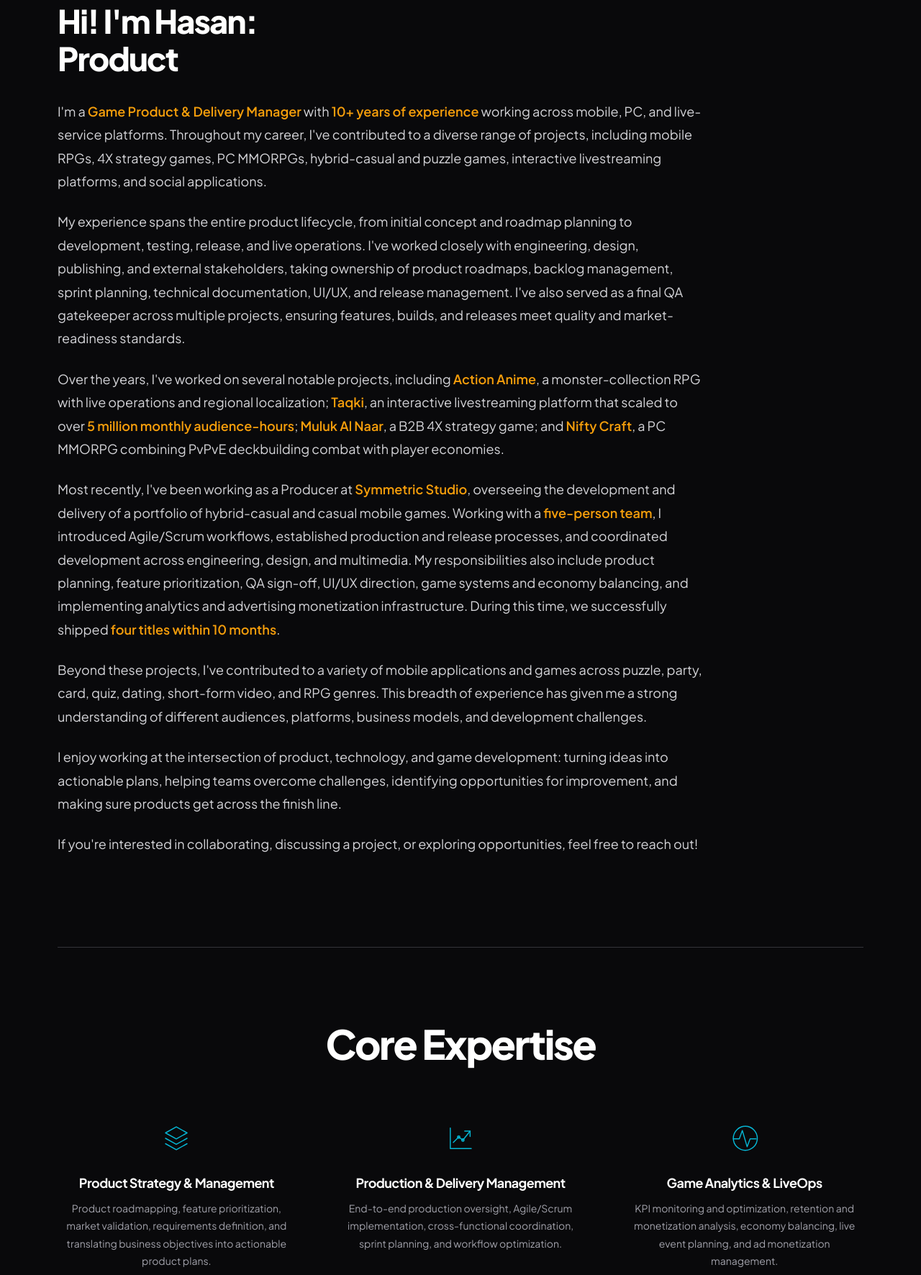
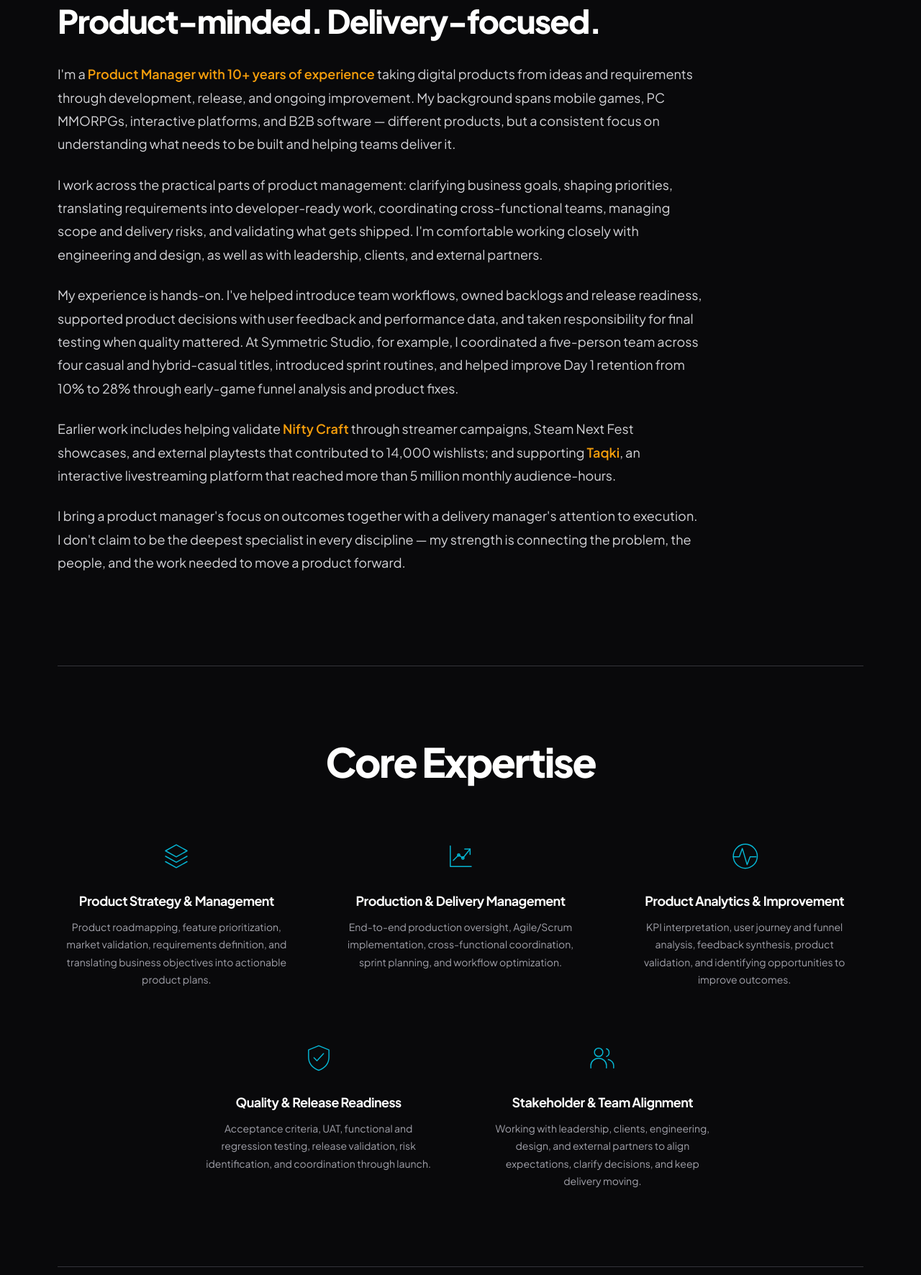
Before and after one commit to hsnfnish/hasan-portfolio, a plain HTML site: page index.html in a window 1280 px wide. Shown: the part 935-2707 px from the top of the page at 72% size. Drawn offline with Linux system fonts and the light colour scheme.

Commit message:
Refocus portfolio around Product Management

```diff
--- a/index.html
+++ b/index.html
@@ -6,9 +6,9 @@
     <meta name="theme-color" content="#09090b">
     <meta
       name="description"
-      content="Hasan Nasser Fneish is a Product & Delivery Manager building and shipping games, apps, and live experiences."
+      content="Hasan Nasser Fneish is a Product Manager focused on product strategy, technical delivery, and cross-functional execution."
     >
-    <title>Hasan Nasser Fneish — Product &amp; Delivery Manager</title>
+    <title>Hasan Nasser Fneish — Product Manager</title>
     <link rel="preload" href="assets/Hasan%20Fneish%20-%20CV.pdf" as="fetch" type="application/pdf">
     <link rel="icon" type="image/svg+xml" href="assets/images/hf-logo.svg">
     <link rel="preconnect" href="https://fonts.googleapis.com">
@@ -47,9 +47,11 @@
           <h1 class="hero-title" id="hero-title">
             <span class="hero-name">HASAN FNEISH</span>
           </h1>
-          <p class="hero-role">Product &amp; Delivery Manager <span aria-hidden="true">•</span> Game Producer <span aria-hidden="true">•</span> Product Strategist</p>
+          <p class="hero-role">Product Manager <span aria-hidden="true">•</span> Product Strategy <span aria-hidden="true">•</span> Technical Delivery</p>
+          <p class="hero-intro">I turn product goals into clear priorities, actionable requirements, and shipped products — working across teams, technology, and business objectives.</p>
           <div class="hero-actions">
-            <a class="button button-primary" href="#contact">Get in Touch</a>
+            <a class="button button-primary" href="#portfolio">Explore My Work</a>
+            <a class="button button-secondary" href="#contact">Get in Touch</a>
           </div>
         </div>
       </section>
@@ -57,55 +59,39 @@
       <section class="section-shell section-block about-section" id="about" aria-labelledby="about-title">
         <div class="about-copy">
           <h2 id="about-title" class="about-title">
-            <span class="about-title-intro">Hi! I'm Hasan:</span>
-            <span class="typewriter-line"><span class="typewriter" aria-hidden="true"></span></span>
-            <span class="sr-only">Product &amp; Delivery Manager, Game Producer, Product Strategist</span>
+            <span class="about-title-intro">Product-minded. Delivery-focused.</span>
           </h2>
           <p>
-            I'm a <strong>Game Product &amp; Delivery Manager</strong> with <strong>10+ years of experience</strong>
-            working across mobile, PC, and live-service platforms. Throughout my career, I've contributed
-            to a diverse range of projects, including mobile RPGs, 4X strategy games, PC MMORPGs,
-            hybrid-casual and puzzle games, interactive livestreaming platforms, and social applications.
+            I'm a <strong>Product Manager with 10+ years of experience</strong> taking digital products from
+            ideas and requirements through development, release, and ongoing improvement. My background spans
+            mobile games, PC MMORPGs, interactive platforms, and B2B software — different products, but a
+            consistent focus on understanding what needs to be built and helping teams deliver it.
           </p>
           <p>
-            My experience spans the entire product lifecycle, from initial concept and roadmap planning
-            to development, testing, release, and live operations. I've worked closely with engineering,
-            design, publishing, and external stakeholders, taking ownership of product roadmaps, backlog
-            management, sprint planning, technical documentation, UI/UX, and release management. I've also
-            served as a final QA gatekeeper across multiple projects, ensuring features, builds, and releases
-            meet quality and market-readiness standards.
+            I work across the practical parts of product management: clarifying business goals, shaping
+            priorities, translating requirements into developer-ready work, coordinating cross-functional
+            teams, managing scope and delivery risks, and validating what gets shipped. I'm comfortable
+            working closely with engineering and design, as well as with leadership, clients, and external
+            partners.
           </p>
           <p>
-            Over the years, I've worked on several notable projects, including <strong>Action Anime</strong>,
-            a monster-collection RPG with live operations and regional localization; <strong>Taqki</strong>,
-            an interactive livestreaming platform that scaled to over <strong>5 million monthly audience-hours</strong>;
-            <strong>Muluk Al Naar</strong>, a B2B 4X strategy game; and <strong>Nifty Craft</strong>, a PC MMORPG
-            combining PvPvE deckbuilding combat with player economies.
+            My experience is hands-on. I've helped introduce team workflows, owned backlogs and release
+            readiness, supported product decisions with user feedback and performance data, and taken
+            responsibility for final testing when quality mattered. At Symmetric Studio, for example, I
+            coordinated a five-person team across four casual and hybrid-casual titles, introduced sprint
+            routines, and helped improve Day 1 retention from 10% to 28% through early-game funnel analysis
+            and product fixes.
           </p>
           <p>
-            Most recently, I've been working as a Producer at <strong>Symmetric Studio</strong>, overseeing
-            the development and delivery of a portfolio of hybrid-casual and casual mobile games. Working
-            with a <strong>five-person team</strong>, I introduced Agile/Scrum workflows, established
-            production and release processes, and coordinated development across engineering, design, and
-            multimedia. My responsibilities also include product planning, feature prioritization, QA
-            sign-off, UI/UX direction, game systems and economy balancing, and implementing analytics and
-            advertising monetization infrastructure. During this time, we successfully shipped
-            <strong>four titles within 10 months</strong>.
+            Earlier work includes helping validate <strong>Nifty Craft</strong> through streamer campaigns,
+            Steam Next Fest showcases, and external playtests that contributed to 14,000 wishlists; and
+            supporting <strong>Taqki</strong>, an interactive livestreaming platform that reached more than
+            5 million monthly audience-hours.
           </p>
           <p>
-            Beyond these projects, I've contributed to a variety of mobile applications and games across
-            puzzle, party, card, quiz, dating, short-form video, and RPG genres. This breadth of experience
-            has given me a strong understanding of different audiences, platforms, business models, and
-            development challenges.
-          </p>
-          <p>
-            I enjoy working at the intersection of product, technology, and game development: turning ideas
-            into actionable plans, helping teams overcome challenges, identifying opportunities for
-            improvement, and making sure products get across the finish line.
-          </p>
-          <p>
-            If you're interested in collaborating, discussing a project, or exploring opportunities,
-            feel free to reach out!
+            I bring a product manager's focus on outcomes together with a delivery manager's attention to
+            execution. I don't claim to be the deepest specialist in every discipline — my strength is
+            connecting the problem, the people, and the work needed to move a product forward.
           </p>
         </div>
       </section>
@@ -149,9 +135,9 @@
                 <circle cx="25" cy="24" r="20"></circle>
               </svg>
             </div>
-            <h3>Game Analytics &amp; LiveOps</h3>
+            <h3>Product Analytics &amp; Improvement</h3>
             <p>
-              KPI monitoring and optimization, retention and monetization analysis, economy balancing, live event planning, and ad monetization management.
+              KPI interpretation, user journey and funnel analysis, feedback synthesis, product validation, and identifying opportunities to improve outcomes.
             </p>
           </article>
           <article class="service-card">
@@ -161,9 +147,9 @@
                 <path d="m16 24 5 5 11-12"></path>
               </svg>
             </div>
-            <h3>QA &amp; Release Management</h3>
+            <h3>Quality &amp; Release Readiness</h3>
             <p>
-              End-to-end testing, regression testing, build validation, release readiness, store compliance, and deployment across PC and mobile platforms.
+              Acceptance criteria, UAT, functional and regression testing, release validation, risk identification, and coordination through launch.
             </p>
           </article>
           <article class="service-card">
@@ -173,9 +159,9 @@
                 <path d="M5 41v-4c0-7 6-12 13-12s13 5 13 12v4M31 9a7 7 0 0 1 0 13M34 27c5 1 9 5 9 10v4"></path>
               </svg>
             </div>
-            <h3>Studio Operations &amp; Consulting</h3>
+            <h3>Stakeholder &amp; Team Alignment</h3>
             <p>
-              Production pipeline setup, process improvement, team structure, documentation standards, and operational alignment across development disciplines.
+              Working with leadership, clients, engineering, design, and external partners to align expectations, clarify decisions, and keep delivery moving.
             </p>
           </article>
         </div>
@@ -195,7 +181,7 @@
             <div class="project-content">
               <ul class="project-tags" aria-label="Project tags"><li>Mobile RPG</li><li>MMO</li><li>Mobile Game</li></ul>
               <h3>Action Anime</h3>
-              <p class="project-description">A mobile anime RPG combining hero collection, strategic team building, PvP battles, and cooperative boss encounters, featuring Arabic voiceovers and a competitive multiplayer experience.</p>
+              <p class="project-description">A live-service monster-collection RPG with competitive and cooperative systems. My work included product and live-operations planning, release coordination, regional localization, and ongoing feature and event delivery.</p>
             </div>
           </article>
 
@@ -207,7 +193,7 @@
             <div class="project-content">
               <ul class="project-tags" aria-label="Project tags"><li>Live Streaming</li><li>Interactive Media</li><li>Game Show</li></ul>
               <h3>TAQKI</h3>
-              <p class="project-description">A live-streaming and interactive entertainment platform combining real-time video broadcasts, social chat, and multiplayer game shows. Users could engage with hosts, compete in trivia and luck-based challenges, climb leaderboards, and earn rewards.</p>
+              <p class="project-description">An interactive livestreaming platform combining real-time broadcasts, social chat, and multiplayer game shows. As Product Manager, I worked on product requirements, sprint delivery, engagement mechanics, and release coordination. The platform scaled to more than 5 million monthly audience-hours.</p>
             </div>
           </article>
 
@@ -219,7 +205,7 @@
             <div class="project-content">
               <ul class="project-tags" aria-label="Project tags"><li>MMORPG</li><li>PvPvE</li><li>Deckbuilding</li><li>PC Game</li></ul>
               <h3>The World of Nifty Craft</h3>
-              <p class="project-description">A 2D fantasy sandbox MMORPG blending real-time PvPvE deckbuilding combat with an open-world crafting and player-driven economy. Players explore diverse environments, gather resources, forge equipment, customize combat builds, and compete in high-stakes battles against monsters and other players.</p>
+              <p class="project-description">A PC MMORPG combining PvPvE deckbuilding combat with a sandbox world and player-driven economy. As Product Manager, I coordinated a 10-person team, worked with leadership on scope and priorities, and led market-validation activities including streamer campaigns, two Steam Next Fest showcases, and 10 external playtests — contributing to 14,000 wishlists.</p>
             </div>
           </article>
 
@@ -231,7 +217,7 @@
             <div class="project-content">
               <ul class="project-tags" aria-label="Project tags"><li>4X Strategy</li><li>MMO</li><li>Mobile Game</li></ul>
               <h3>Muluk Al Naar</h3>
-              <p class="project-description">A real-time 4X mobile strategy game inspired by historical Arabic warfare, combining kingdom building, resource management, military development, and large-scale PvP battles. Players build and fortify their castles, train armies, research technologies, form powerful alliances, and compete for dominance across the kingdom.</p>
+              <p class="project-description">A mobile 4X strategy game delivered in a B2B environment. I served as a client-facing product and delivery partner, translating requirements and technical constraints into specifications, user stories, acceptance criteria, and coordinated implementation work.</p>
             </div>
           </article>
 
@@ -255,7 +241,7 @@
             <div class="project-content">
               <ul class="project-tags" aria-label="Project tags"><li>Survival Shooter</li><li>Action RPG</li><li>Mobile Game</li></ul>
               <h3>ZoneB</h3>
-              <p class="project-description">A stylized zombie survival shooter combining fast-paced combat, hero progression, and strategic resource management. Players recruit and upgrade survivors, defend against increasingly dangerous zombie waves, defeat powerful bosses, and expand their survival capabilities through equipment, training, and resource collection.</p>
+              <p class="project-description">A casual mobile survival shooter developed at Symmetric Studio. I coordinated cross-functional delivery, helped establish sprint and release routines, supported product prioritization, and owned final QA validation. Across the studio's four-title portfolio, Day 1 retention improved from 10% to 28% following early-game analysis and targeted fixes.</p>
             </div>
           </article>
 
@@ -346,14 +332,14 @@
             <p>Contributing to development, production, and launches across multiple genres.</p>
           </article>
           <article class="metric-card">
-            <p class="metric-number">$5M+</p>
-            <h3>Revenue Across Multiple Titles</h3>
-            <p>Combined revenue generated across multiple game titles.</p>
+            <p class="metric-number">14K</p>
+            <h3>Steam Wishlists</h3>
+            <p>Reached during market-validation work for a PC MMORPG.</p>
           </article>
           <article class="metric-card">
-            <p class="metric-number">10M+</p>
-            <h3>Downloads</h3>
-            <p>Combined downloads across mobile titles.</p>
+            <p class="metric-number">5M+</p>
+            <h3>Monthly Audience-Hours</h3>
+            <p>Scale reached by an interactive livestreaming platform I helped manage.</p>
           </article>
         </div>
       </section>
```
